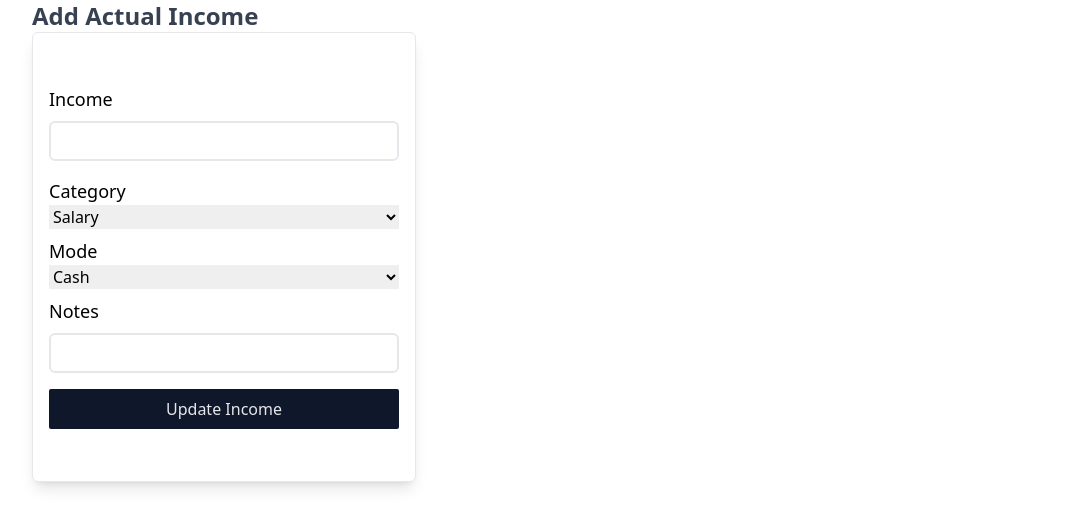
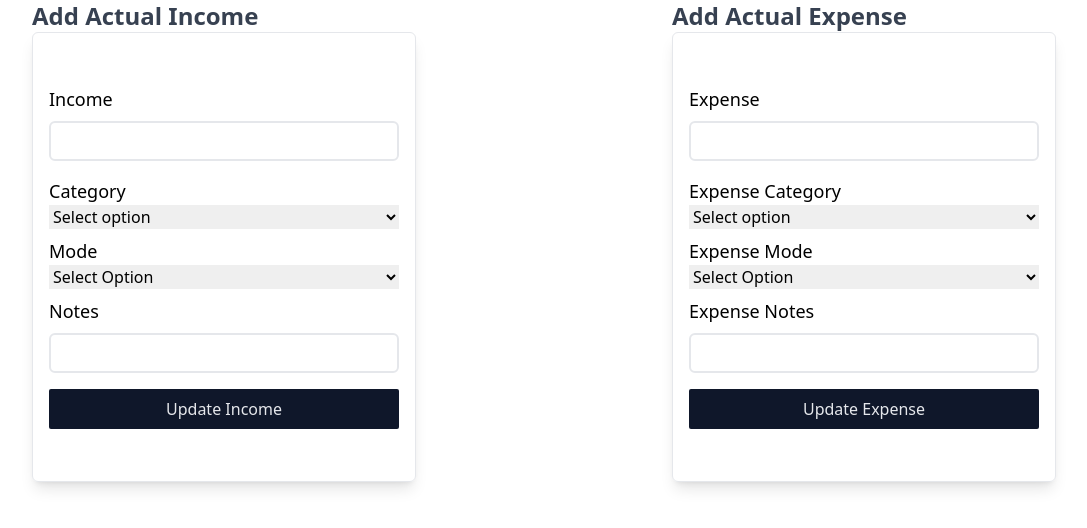
Before and after one commit to FidalMathew/API-fest-Frontend, a React (Create React App) app: page /income in a window 1280 px wide. Shown: the top 528 px of the page, without its empty margins (32-1119 px from the left). Built offline with nearby package versions, Linux system fonts and the light colour scheme; sample sign-in values are in the browser's storage.

Commit message:
:sparkles: Add functionality to update income and expense

```diff
--- a/src/app/Features/User/UserSlice.js
+++ b/src/app/Features/User/UserSlice.js
@@ -3,6 +3,7 @@ import {
   getUserDataService,
   submitGoalsService,
   updateIncomeService,
+  updateExpenseService,
 } from "./services/userServices";
 
 export const getUserData = createAsyncThunk(
@@ -25,16 +26,32 @@ export const submitGoals = createAsyncThunk(
 
 export const updateIncome = createAsyncThunk(
   "user/updateIncome",
-  async ({ income, typeofOp, userId, category, mode, notes }) => {
+  async ({ income, typeOfOp, userId, category, mode, notes }) => {
     const response = await updateIncomeService(
       income,
-      typeofOp,
+      typeOfOp,
       userId,
       category,
       mode,
       notes
     );
     console.log("In updateIncome async thunk: ", { response });
+    return response.data;
+  }
+);
+
+export const updateExpense = createAsyncThunk(
+  "user/updateExpense",
+  async ({ amount, typeOfOp, userId, category, mode, notes }) => {
+    const response = await updateExpenseService(
+      amount,
+      typeOfOp,
+      userId,
+      category,
+      mode,
+      notes
+    );
+    console.log("In updateExpense async thunk: ", { response });
     return response.data;
   }
 );
@@ -54,6 +71,8 @@ const userInitialState = {
   updateTargetsError: null,
   updateIncomeStatus: "idle",
   updateIncomeError: null,
+  updateExpenseStatus: "idle",
+  updateExpenseError: null,
 };
 
 export const userSlice = createSlice({
@@ -119,12 +138,27 @@ export const userSlice = createSlice({
       state.updateIncomeError = null;
     },
     [updateIncome.fulfilled]: (state, action) => {
+      const { income } = action.payload;
+      state.credit += income;
       console.log("Inside updateIncome extra reducers: ", action.payload);
       state.updateIncomeStatus = "fulfilled";
     },
     [updateIncome.rejected]: (state) => {
       state.updateIncomeError = state.updateIncomeStatus = "error";
     },
+    [updateExpense.pending]: (state) => {
+      state.updateExpenseStatus = "loading";
+      state.updateExpenseError = null;
+    },
+    [updateExpense.fulfilled]: (state, action) => {
+      const { amount } = action.payload
+      state.debit += amount
+      console.log("In updateExpense extraReducers: ", action.payload);
+      state.updateExpenseStatus = "fulfilled";
+    },
+    [updateExpense.rejected]: (state) => {
+      state.updateExpenseError = state.updateExpenseStatus = "error";
+    },
   },
 });
 
--- a/src/app/Features/User/services/userServices.js
+++ b/src/app/Features/User/services/userServices.js
@@ -13,7 +13,7 @@ export const submitGoalsService = async (income, savings, userId) => {
 
 export const updateIncomeService = async (
   income,
-  typeofOp,
+  typeOfOp,
   userId,
   category,
   mode,
@@ -21,10 +21,28 @@ export const updateIncomeService = async (
 ) => {
   return authorizedAxios.post("income", {
     income,
-    typeofOp,
+    typeOfOp,
     userId,
     category,
     mode,
     notes,
   });
 };
+
+export const updateExpenseService = async (
+  amount,
+  typeOfOp,
+  userId,
+  category,
+  mode,
+  notes
+) => {
+  return authorizedAxios.post("expense", {
+    amount,
+    typeOfOp,
+    userId,
+    category,
+    mode,
+    notes,
+  });
+};
--- a/src/pages/Income/Income.jsx
+++ b/src/pages/Income/Income.jsx
@@ -1,6 +1,6 @@
 import { useState } from "react";
 import { useDispatch, useSelector } from "react-redux";
-import { updateIncome } from "../../app/Features/User/UserSlice";
+import { updateIncome, updateExpense } from "../../app/Features/User/UserSlice";
 import {
   FormContainer,
   InputGroup,
@@ -13,22 +13,21 @@ export const Income = () => {
   const [mode, setMode] = useState("");
   const [notes, setNotes] = useState("");
 
-  // const [expense, setExpense] = useState("");
-  // const [expenseCategory, setEXpenseCategory] = useState("");
-  // const [expenseMode, setExpeseMode] = useState("");
-  // const [expenseNotes, setExpenseNotes] = useState("");
+  const [expense, setExpense] = useState("");
+  const [expenseCategory, setEXpenseCategory] = useState("");
+  const [expenseMode, setExpeseMode] = useState("");
+  const [expenseNotes, setExpenseNotes] = useState("");
 
   const dispatch = useDispatch();
   const { userId } = useSelector((state) => state.auth);
-  const { updateIncomeStatus } = useSelector((state) => state.user);
+  const { updateIncomeStatus, updateExpenseStatus } = useSelector((state) => state.user);
 
   const handleIncome = (e) => {
     e.preventDefault()
-    // const { income, category, mode, notes } = ;
     dispatch(
       updateIncome({
         income,
-        typeofOp: "credit",
+        typeOfOp: "credit",
         userId,
         category,
         mode,
@@ -37,12 +36,20 @@ export const Income = () => {
     );
   };
 
-  // const handleExpense = (values) => {
-  //   const { expense, category, mode, notes } = values;
-  // };
+  const handleExpense = (e) => {
+    e.preventDefault()
+    dispatch(updateExpense({
+      amount : expense,
+      typeOfOp : "debit",
+      userId,
+      category : expenseCategory,
+      mode : expenseMode,
+      notes : expenseNotes
+    }))
+  };
 
   return (
-    <div className="w-full h-screen">
+    <div className="w-full h-screen flex">
       <div className="w-1/2 h-full">
         <div className="w-[80%] mx-auto ">
           <h1 className="text-2xl text-gray-700 font-semibold">
@@ -69,6 +76,7 @@ export const Income = () => {
                   onChange={(e) => setCategory(e.target.value)}
                   value={category}
                 >
+                  <option value="">Select option</option>
                   <option value="salary">Salary</option>
                   <option value="bank interest">Bank Interest</option>
                   <option value="gift">Gift</option>
@@ -83,6 +91,7 @@ export const Income = () => {
                   onChange={(e) => setMode(e.target.value)}
                   value={mode}
                 >
+                  <option value="">Select Option</option>
                   <option value="cash">Cash</option>
                   <option value="upi">UPI</option>
                   <option value="cheque">Cheque</option>
@@ -118,6 +127,84 @@ export const Income = () => {
           </FormContainer>
         </div>
       </div>
+      <div className="w-1/2 h-full">
+        <div className="w-[80%] mx-auto ">
+          <h1 className="text-2xl text-gray-700 font-semibold">
+            Add Actual Expense
+          </h1>
+          <FormContainer>
+            <form>
+              <InputGroup>
+                <label htmlFor="expense">Expense</label>
+                <input
+                  type="number"
+                  id="expense"
+                  name="expense"
+                  autoComplete="off"
+                  value={expense}
+                  onChange={(e) => setExpense(e.target.value)}
+                />
+              </InputGroup>
+              <InputGroup>
+                <label htmlFor="expenseCategory">Expense Category</label>
+                <select
+                  name="expenseCategory"
+                  id="expenseCategory"
+                  onChange={(e) => setEXpenseCategory(e.target.value)}
+                  value={expenseCategory}
+                >
+                  <option value="">Select option</option>
+                  <option value="grocery">Grocery</option>
+                  <option value="education">Education</option>
+                  <option value="transport">Transport</option>
+                  <option value="gift">Gift</option>
+                  <option value="others">Others</option>
+                </select>
+              </InputGroup>
+              <InputGroup>
+                <label htmlFor="expenseMode">Expense Mode</label>
+                <select
+                  name="expenseMode"
+                  id="expenseMode"
+                  onChange={(e) => setExpeseMode(e.target.value)}
+                  value={expenseMode}
+                >
+                  <option value="">Select Option</option>
+                  <option value="cash">Cash</option>
+                  <option value="upi">UPI</option>
+                  <option value="cheque">Cheque</option>
+                </select>
+              </InputGroup>
+              <InputGroup>
+                <label htmlFor="expenseNotes">Expense Notes</label>
+                <input
+                  type="text"
+                  id="expenseNotes"
+                  name="expenseNotes"
+                  autoComplete="off"
+                  value={expenseNotes}
+                  onChange={(e) => setExpenseNotes(e.target.value)}
+                />
+              </InputGroup>
+              <InputGroup>
+                <button
+                  onClick={(e) => handleExpense(e)}
+                  className="rounded-sm px-6 py-2 bg-slate-900 text-gray-200 hover:bg-slate-800"
+                >
+                  {updateExpenseStatus === "loading" ? (
+                    <span className="w-full flex justify-center">
+                      <ClipLoader size={25} color="white" loading={true} />{" "}
+                      Please Wait
+                    </span>
+                  ) : (
+                    "Update Expense"
+                  )}
+                </button>
+              </InputGroup>
+            </form>
+          </FormContainer>
+        </div>
+      </div>
     </div>
   );
 };
```
